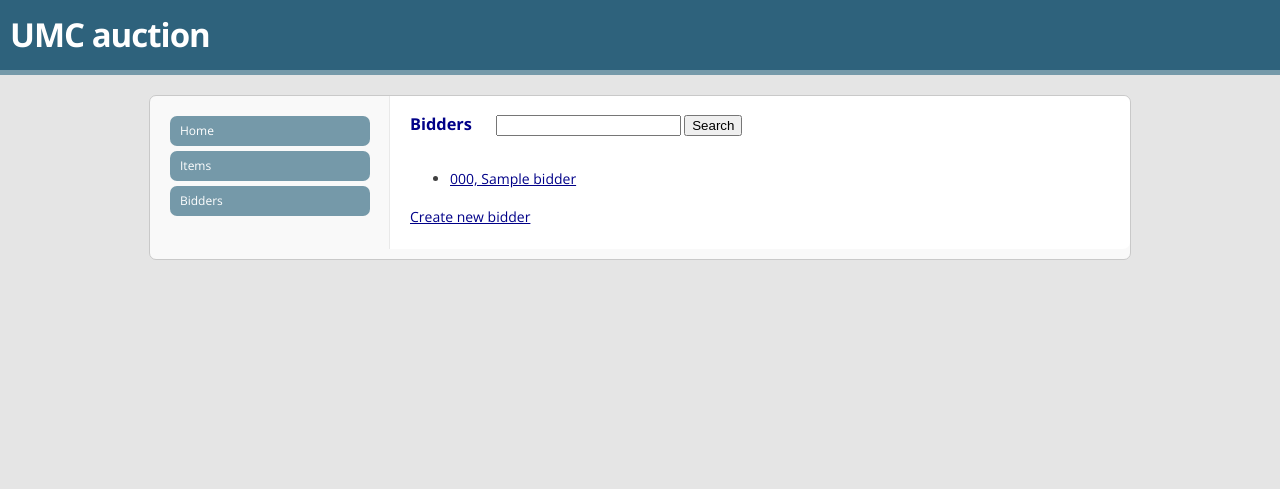
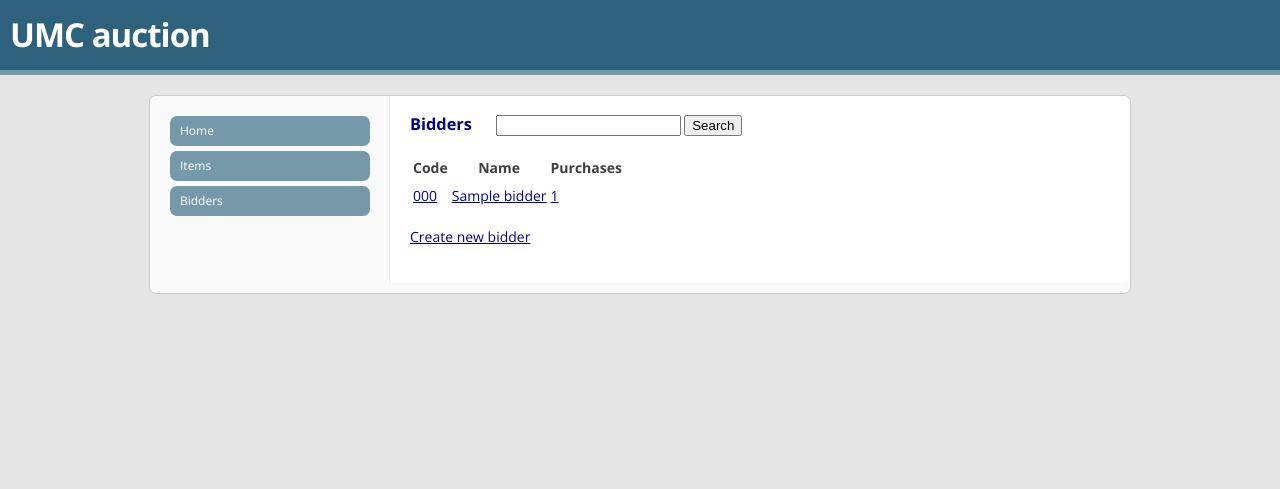
Before and after one commit to alex-hofsteede/umc_auction, a Django app: page /bidders in a window 1280 px wide. Shown: the top 489 px of the page. Run offline with Django 3.2, Linux system fonts and the light colour scheme; a user stored in the database is signed in; tables that the repository leaves empty hold one stand-in row (values such as "Sample post"); parts of the project's set-up code (start-up, migrations or seed data) failed here and were passed over.

Commit message:
made bidder and item listings into tables

```diff
--- a/templates/auction/bidders.html
+++ b/templates/auction/bidders.html
@@ -7,12 +7,20 @@
     <input type="text" name="query" value="{{query}}"/>
     <input type="submit" value="Search"/>
 </form>
-<ul>
+<table>
+    <tr>
+        <th>Code</th>
+        <th>Name</th>
+        <th>Purchases</th>
+    </tr>
 {% for bidder in bidders %}
-    <li>
-    <a href="{{bidder.get_absolute_url}}">{{bidder.code}}, {{bidder.name}}</a>
-    </li>
+    <tr>
+        <td><a href="{{bidder.get_absolute_url}}">{{bidder.code}}</a></td>
+        <td><a href="{{bidder.get_absolute_url}}">{{bidder.name}}</a></td>
+        <td><a href="{{bidder.get_absolute_url}}">{{bidder.purchases.count}}</a></td>
+    </tr>
 {% endfor %}
-</ul>
+</table>
+<p>
 <a href="/bidders/new">Create new bidder</a>
 {% endblock %}
```
Also changed, not shown: templates/auction/items.html (+11 -6 lines).
